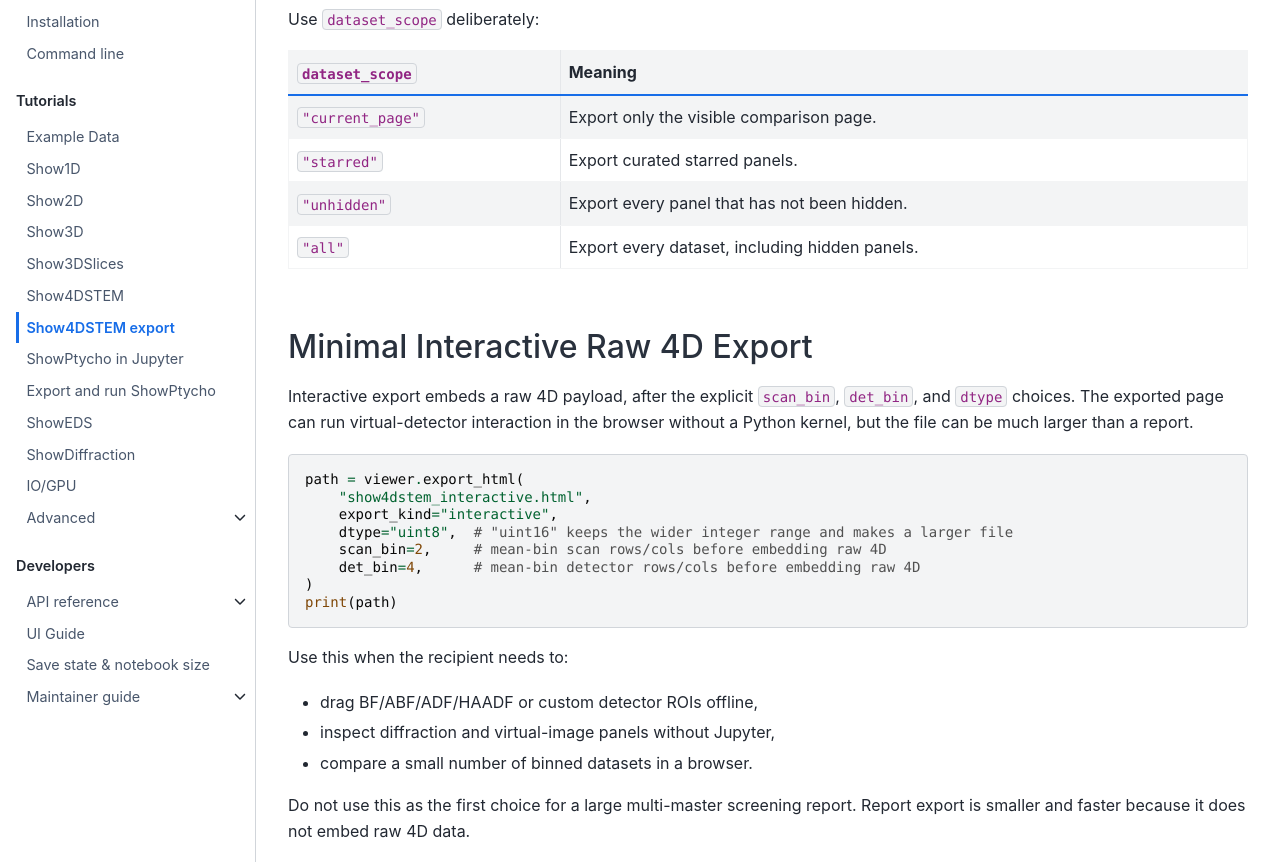
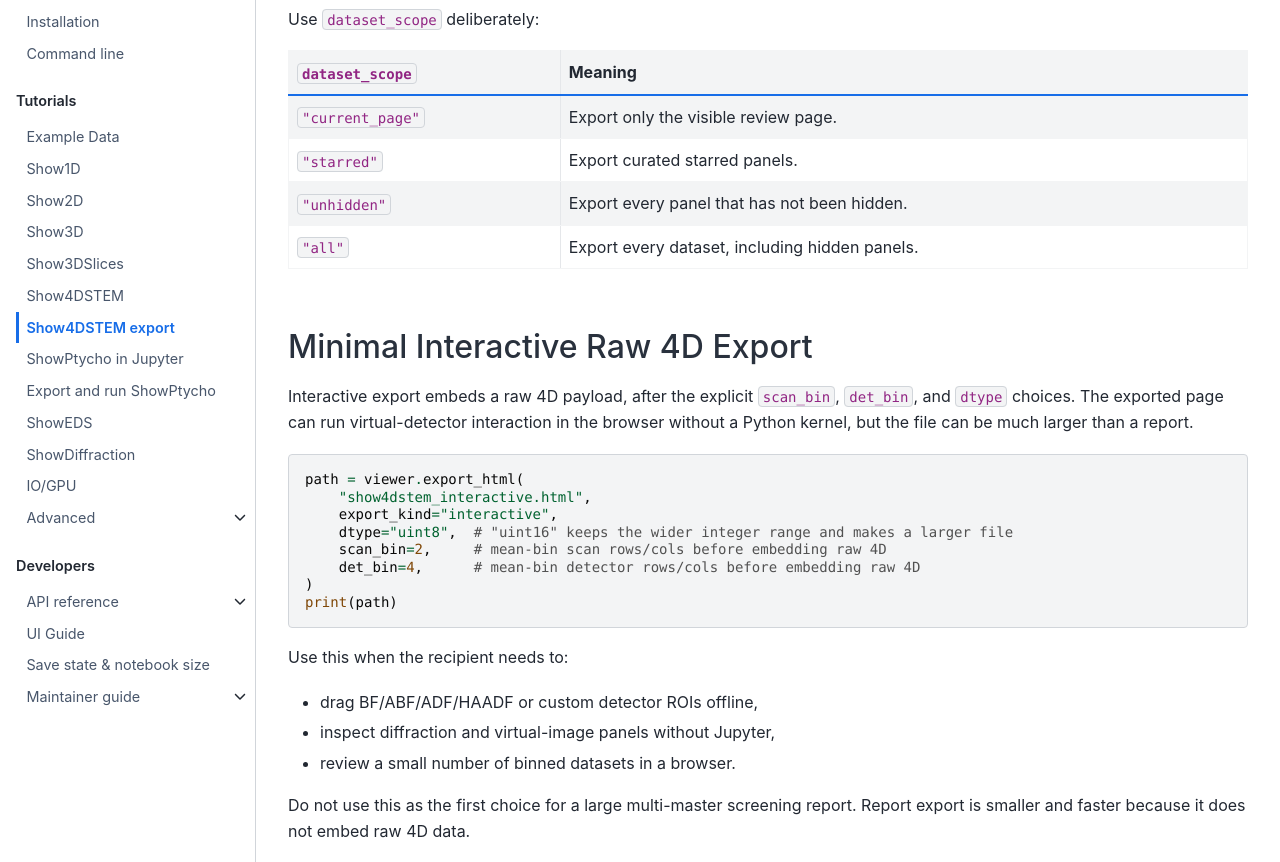
Before and after one commit to bobleesj/quantem.widget, a Jupyter Book: the page built from docs/tutorials/show4dstem_export.md, in a window 1280 px wide and 1400 px high, scrolled down 1448 px. Shown: the part 153-1015 px from the top of the window. Built offline with Jupyter Book 1.0.4 settings and Sphinx 7.4.7 and the Sphinx Book theme 1.1.4, drawn with Linux system fonts in a browser that asks for light colours.

Commit message:
docs: avoid scrubbed export wording

```diff
--- a/docs/tutorials/show4dstem_export.md
+++ b/docs/tutorials/show4dstem_export.md
@@ -54,7 +54,7 @@ Use `dataset_scope` deliberately:
 
 | `dataset_scope` | Meaning |
 |---|---|
-| `"current_page"` | Export only the visible comparison page. |
+| `"current_page"` | Export only the visible review page. |
 | `"starred"` | Export curated starred panels. |
 | `"unhidden"` | Export every panel that has not been hidden. |
 | `"all"` | Export every dataset, including hidden panels. |
@@ -81,7 +81,7 @@ Use this when the recipient needs to:
 
 - drag BF/ABF/ADF/HAADF or custom detector ROIs offline,
 - inspect diffraction and virtual-image panels without Jupyter,
-- compare a small number of binned datasets in a browser.
+- review a small number of binned datasets in a browser.
 
 Do not use this as the first choice for a large multi-master screening report.
 Report export is smaller and faster because it does not embed raw 4D data.
```
Also changed, not shown: docs/cli.md (+1 -1 lines), docs/intro.md (+1 -1 lines).
